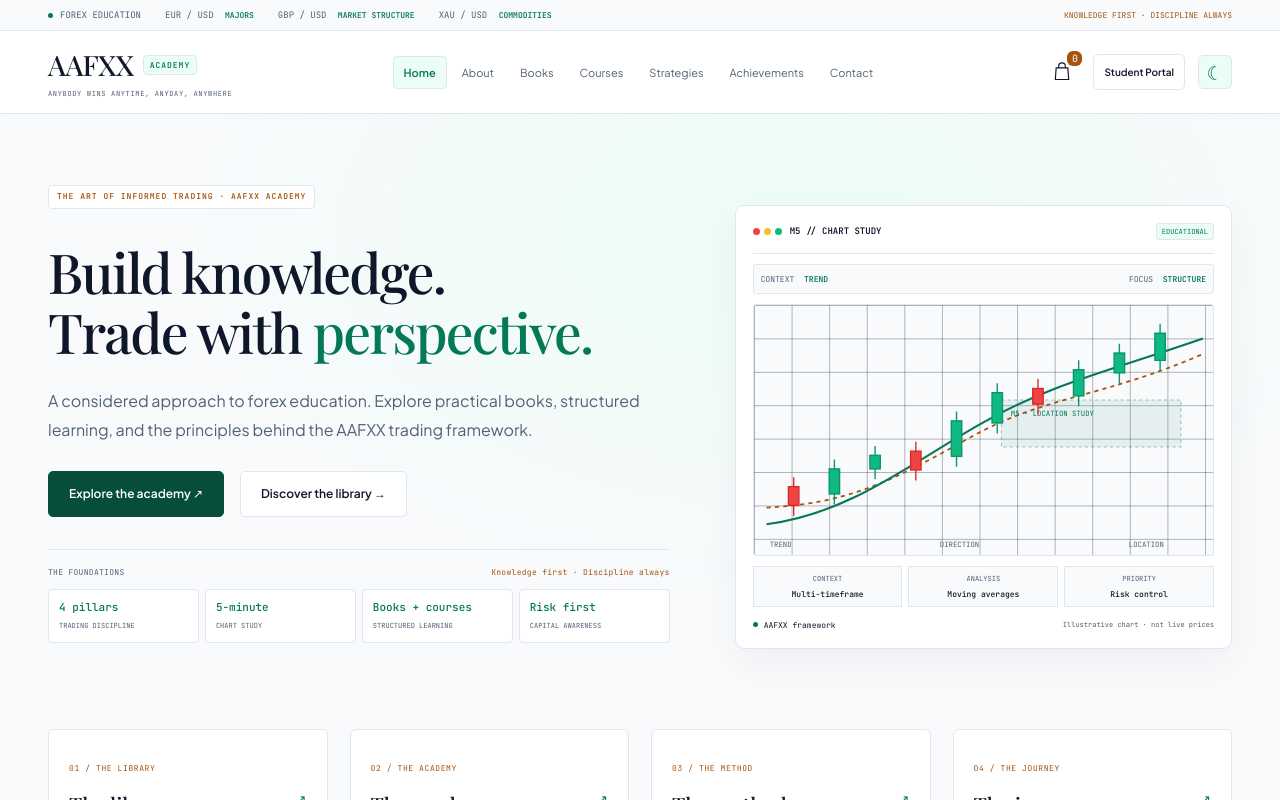
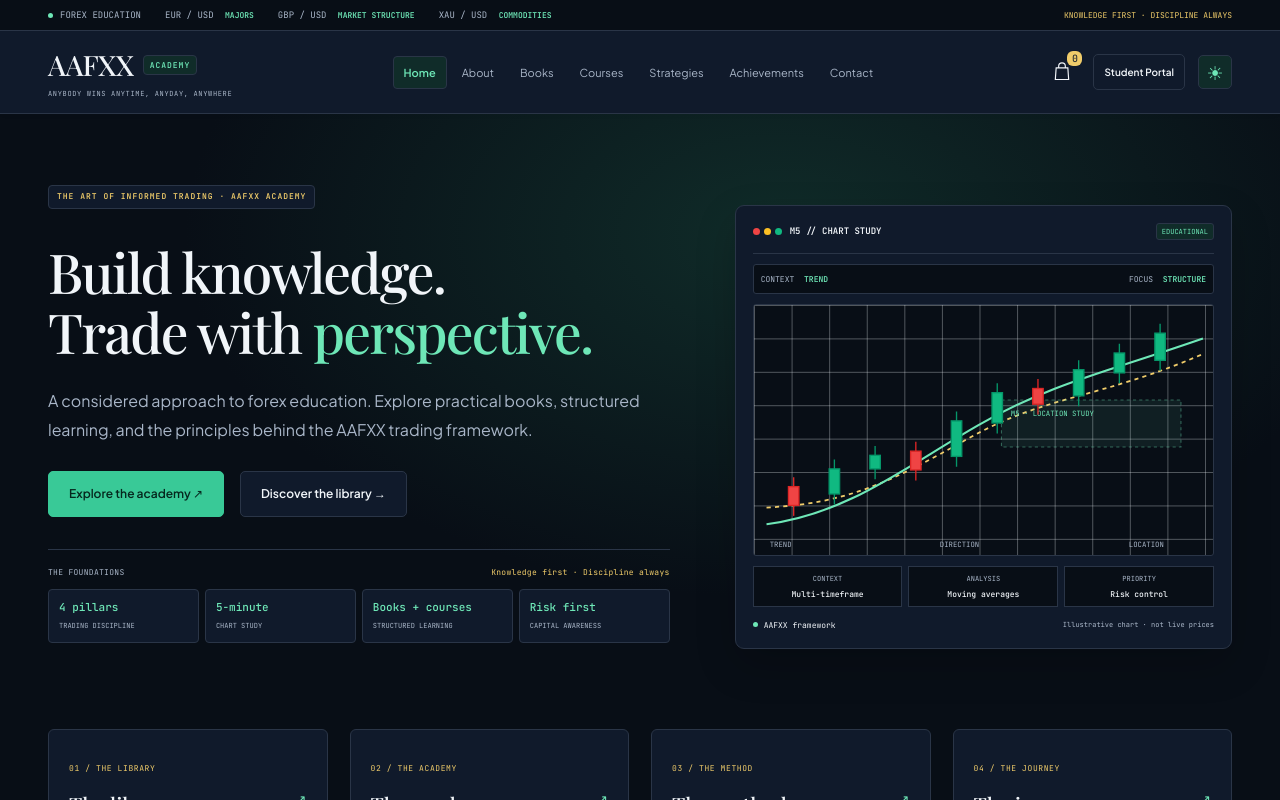
Before and after one commit to subair71/aafxx-angular, an Angular app: page / in a window 1280 px wide. Shown: the top 800 px of the page. Built offline with nearby package versions, Linux system fonts and the light colour scheme; a web font is replaced by a local one.

Commit message:
Default to dark theme while preserving saved light preference

```diff
--- a/src/app/app.component.ts
+++ b/src/app/app.component.ts
@@ -32,7 +32,7 @@
   styleUrl: "./app.component.css",
 })
 export class AppComponent {
-  dark = signal(false);
+  dark = signal(true);
   candles = [
     { x: 38, y: 174, h: 18, down: true },
     { x: 77, y: 157, h: 24, down: false },
@@ -199,7 +199,7 @@
   constructor() {
     document.documentElement.style.setProperty("--founder-image", `url("${this.base}assets/founder-biography.jpeg")`);
     try {
-      this.dark.set(localStorage.getItem("aafxx-theme") === "dark");
+      this.dark.set(localStorage.getItem("aafxx-theme") !== "light");
     } catch {}
     document.documentElement.dataset["theme"] = this.dark() ? "dark" : "light";
     window.addEventListener("seo-origin", () => this.seo());
```
